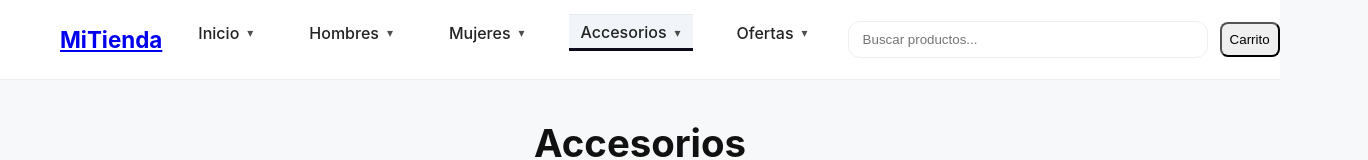
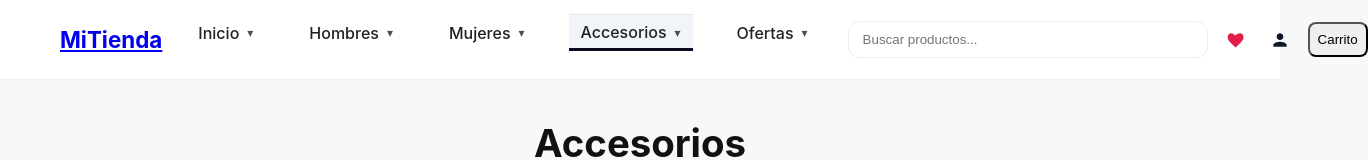
Before and after one commit to joseramirez1805/Proyecto-Final-Estructura, a React (Vite) app in the folder proyecto_final/: page /seccion/accesorios in a window 1280 px wide. Shown: the top 160 px of the page, 1368 px wide, since content can reach past the window. Built offline with nearby package versions, Linux system fonts and the light colour scheme.

Commit message:
Boton iniciar sesion

```diff
--- a/proyecto_final/src/components/Cabecera.jsx
+++ b/proyecto_final/src/components/Cabecera.jsx
@@ -13,6 +13,8 @@ const SUBS = {
 export default function Cabecera() {
   const { toggleCart } = useCart();
   const [openKey, setOpenKey] = useState(null);
+  const [showAuth, setShowAuth] = useState(false);
+  const [authTab, setAuthTab] = useState("register");
   const hideTimer = useRef(null);
 
   useEffect(() => {
@@ -82,12 +84,102 @@ export default function Cabecera() {
           <div className="search-bar">
             <input placeholder="Buscar productos..." />
           </div>
+
+          {/* Icono Favoritos */}
+          <Link
+            to="/favoritos"
+            className="icon-btn"
+            title="Favoritos"
+            aria-label="Favoritos"
+            style={{ display: 'inline-flex', alignItems: 'center', justifyContent: 'center' }}
+          >
+            <svg width="20" height="20" viewBox="0 0 24 24" fill="none" xmlns="http://www.w3.org/2000/svg" aria-hidden="true">
+              <path d="M12.1 21.35l-1.1-.99C5.14 15.36 2 12.28 2 8.5 2 6 4 4 6.5 4c1.54 0 3.04.99 3.57 2.36h.87C13.46 4.99 14.96 4 16.5 4 19 4 21 6 21 8.5c0 3.78-3.14 6.86-8.9 11.86l-1.0.99z" fill="#e11d48" />
+            </svg>
+          </Link>
+
+          {/* Icono Usuario / Login (abre modal) */}
+          <button
+            type="button"
+            onClick={() => { setShowAuth(true); setAuthTab('login'); }}
+            className="icon-btn"
+            title="Iniciar sesión"
+            aria-label="Iniciar sesión"
+            style={{ display: 'inline-flex', alignItems: 'center', justifyContent: 'center' }}
+          >
+            <svg width="20" height="20" viewBox="0 0 24 24" fill="none" xmlns="http://www.w3.org/2000/svg" aria-hidden="true">
+              <path d="M12 12c2.21 0 4-1.79 4-4s-1.79-4-4-4-4 1.79-4 4 1.79 4 4 4zm0 2c-2.67 0-8 1.34-8 4v2h16v-2c0-2.66-5.33-4-8-4z" fill="#0f172a" />
+            </svg>
+          </button>
+
           <button onClick={toggleCart} style={{ padding: 8, borderRadius: 8 }}>Carrito</button>
         </div>
       </div>
 
-      {/* estilos inline mínimos para evitar dependencias; el resto está en index.css */}
-      <style>{`.menu .nav-item { padding:8px 12px; border-radius:8px; text-decoration:none; color:#222; display:inline-flex; gap:8px; align-items:center; } .menu .nav-item.active { background:#f1f5f9; box-shadow: 0 1px 0 rgba(0,0,0,0.05) inset; }`}</style>
+      {/* Modal de autenticación */}
+      {showAuth && (
+        <div className="auth-overlay" role="dialog" aria-modal="true">
+          <div className="auth-modal" role="document">
+            <button className="auth-close" aria-label="Cerrar" onClick={() => setShowAuth(false)}>×</button>
+
+            <h3 className="auth-title">Bienvenido a SHOP</h3>
+            <p className="auth-sub">Crea una cuenta o inicia sesión para continuar</p>
+
+            <div className="auth-tabs" role="tablist">
+              <button className={authTab === 'register' ? 'tab active' : 'tab'} onClick={() => setAuthTab('register')}>Registrarse</button>
+              <button className={authTab === 'login' ? 'tab active' : 'tab'} onClick={() => setAuthTab('login')}>Iniciar Sesión</button>
+            </div>
+
+            {authTab === 'register' ? (
+              <form className="auth-form" onSubmit={(e) => { e.preventDefault(); /* integrar auth */ }}>
+                <label>Nombre completo</label>
+                <input placeholder="Juan Pérez" />
+                <label>Email</label>
+                <input placeholder="tu@email.com" />
+                <label>Contraseña</label>
+                <input type="password" placeholder="••••••••" />
+                <label>Confirmar contraseña</label>
+                <input type="password" placeholder="••••••••" />
+                <button className="primary">Crear cuenta</button>
+                <p className="auth-foot">¿Ya tienes cuenta? <button type="button" className="link-like" onClick={() => setAuthTab('login')}>Inicia sesión aquí</button></p>
+              </form>
+            ) : (
+              <form className="auth-form" onSubmit={(e) => { e.preventDefault(); /* integrar login */ }}>
+                <label>Email</label>
+                <input placeholder="tu@email.com" />
+                <label>Contraseña</label>
+                <input type="password" placeholder="••••••••" />
+                <button className="primary">Iniciar Sesión</button>
+                <p className="auth-foot">¿No tienes cuenta? <button type="button" className="link-like" onClick={() => setAuthTab('register')}>Regístrate aquí</button></p>
+              </form>
+            )}
+          </div>
+        </div>
+      )}
+
+  {/* estilos inline mínimos para evitar dependencias; el resto está en index.css */}
+  <style>{`.menu .nav-item { padding:8px 12px; border-radius:8px; text-decoration:none; color:#222; display:inline-flex; gap:8px; align-items:center; } .menu .nav-item.active { background:#f1f5f9; box-shadow: 0 1px 0 rgba(0,0,0,0.05) inset; }
+.icon-btn { background: transparent; border: none; padding:6px; border-radius:8px; cursor: pointer; color: inherit; }
+.icon-btn svg { display: block; }
+.icon-btn:hover { background: rgba(15,23,42,0.06); }
+
+/* Modal autenticación */
+.auth-overlay { position: fixed; inset: 0; background: rgba(15,23,42,0.45); display:flex; align-items:center; justify-content:center; z-index:1200; padding: 24px; }
+.auth-modal { width: 420px; max-width: calc(100% - 48px); background: #fff; border-radius:12px; padding: 22px; box-shadow: 0 10px 30px rgba(2,6,23,0.4); position: relative; }
+.auth-close { position: absolute; right: 12px; top: 8px; background: transparent; border: none; font-size: 20px; line-height:1; cursor:pointer; }
+.auth-title { margin: 6px 0 2px; font-size: 18px; color: #0f172a; }
+.auth-sub { margin: 0 0 12px; color: #64748b; font-size: 13px; }
+.auth-tabs { display:flex; gap:8px; background:#f1f5f9; padding:6px; border-radius:999px; width:100%; margin-bottom:14px; }
+.tab { flex:1; background:transparent; border:none; padding:8px; border-radius:999px; cursor:pointer; font-weight:600; color:#475569; }
+.tab.active { background: #fff; box-shadow: 0 1px 0 rgba(2,6,23,0.06) inset; }
+.auth-form { display:flex; flex-direction:column; gap:10px; }
+.auth-form label { font-size:13px; color:#475569; }
+.auth-form input { padding:12px 14px; border-radius:8px; border:1px solid #e6edf3; background:#f8fafc; outline:none; }
+.auth-form input:focus { box-shadow: 0 0 0 3px rgba(99,102,241,0.06); border-color:#c7d2fe; }
+.primary { margin-top:8px; background:#0f172a; color:#fff; border:none; padding:12px; border-radius:8px; cursor:pointer; font-weight:600; }
+.auth-foot { text-align:center; color:#475569; font-size:13px; margin-top:8px; }
+.link-like { background:none; border:none; color:#0f172a; font-weight:600; cursor:pointer; padding:0; }
+`}</style>
     </header>
   );
 }
```
